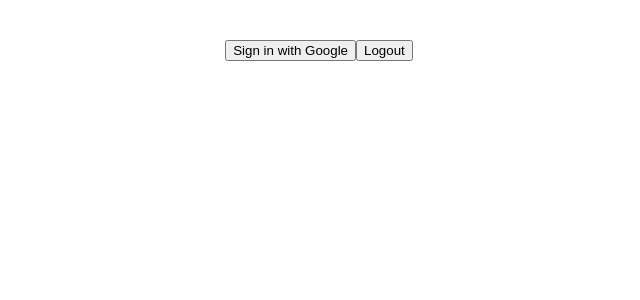
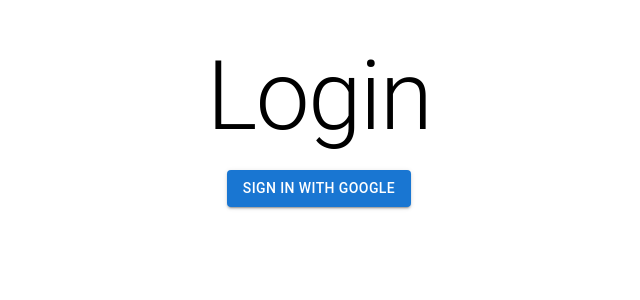
Before and after one commit to PearPantry/pearpantry.github.io, a React (Vite) app: page /#/login in a window 1280 px wide. Shown: the top 300 px of the page, without its empty margins (321-961 px from the left). Built offline with nearby package versions, Linux system fonts and the light colour scheme.

Commit message:
Typography and logout

```diff
--- a/src/routes/Home.tsx
+++ b/src/routes/Home.tsx
@@ -5,6 +5,8 @@
 import { auth } from "../scripts/firebase";
 import { useNavigate } from "react-router-dom";
 import HorizontalStack from "../components/HorizontalStack";
+import { signOut } from "firebase/auth";
+import { Button } from "@mui/material";
 
 function Home() {
   const navigate = useNavigate();
@@ -18,11 +20,22 @@
     });
   }, [navigate]);
 
+  const logout = async () => {
+    try {
+      await signOut(auth);
+    } catch (err) {
+      console.error(err);
+    }
+  };
+
   return (
     <>
       <MenuBar />
       <Greeting />
       <HorizontalStack />
+
+      <br/>
+      <Button onClick={logout} variant="contained">Logout</Button>
     </>
   );
 }
--- a/src/routes/Login.tsx
+++ b/src/routes/Login.tsx
@@ -1,8 +1,9 @@
 import { auth, googleProvider } from "../scripts/firebase";
-import { signInWithPopup, signOut } from "firebase/auth";
+import { signInWithPopup } from "firebase/auth";
 import { useNavigate } from "react-router-dom";
-import { setDoc, doc } from 'firebase/firestore';
+import { setDoc, doc } from "firebase/firestore";
 import { db } from "../scripts/firebase";
+import { Button, Typography } from "@mui/material";
 
 export const Login = () => {
   const navigate = useNavigate();
@@ -10,8 +11,8 @@
   const signInWithGoogle = async () => {
     try {
       const result = await signInWithPopup(auth, googleProvider);
-      const user = result.user
-      const userRef = doc(db, 'Users', user.uid);
+      const user = result.user;
+      const userRef = doc(db, "Users", user.uid);
       await setDoc(userRef, {
         debts: {
           debt1: { amount: 0, name: "uAD4jBZlf1gHtxzJL3g5ctyIuNy2" },
@@ -26,27 +27,13 @@
     }
   };
 
-  const logout = async () => {
-    try {
-      await signOut(auth);
-    } catch (err) {
-      console.error(err);
-    }
-  };
   return (
-    <div>
-      {/* <input
-            placeholder="Email..."
-            onChange={(e) => setEmail(e.target.value)}
-            />
-            <input placeholder="Password..."
-            onChange={(e) => setPassword(e.target.value)}
-            />
-            <button onClick={signIn}> Sign In</button> */}
+    <>
+      <Typography variant="h1">Login</Typography>
 
-      <button onClick={signInWithGoogle}> Sign in with Google</button>
+      <br />
 
-      <button onClick={logout}> Logout </button>
-    </div>
+      <Button onClick={signInWithGoogle} variant="contained"> Sign in with Google</Button>
+    </>
   );
 };
--- a/src/routes/Scanner.tsx
+++ b/src/routes/Scanner.tsx
@@ -9,9 +9,9 @@
 } from "@mui/material";
 import MenuBar from "../components/MenuBar";
 import { useNavigate } from "react-router-dom";
+import Typography from "@mui/material/Typography";
 
 function Scanner() {
-
   const navigate = useNavigate();
   const [isToggleOn, setIsToggleOn] = useState(false);
   const items = [
@@ -25,7 +25,10 @@
     <>
       <MenuBar />
 
-      <h1>Scanner</h1>
+      <Typography variant="h2">Scanner</Typography>
+
+      <br />
+
       <input
         type="file"
         accept="image/*"
```
